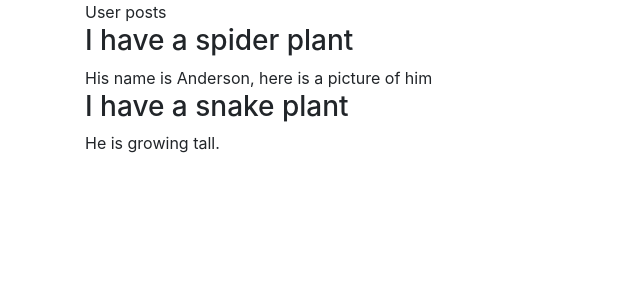
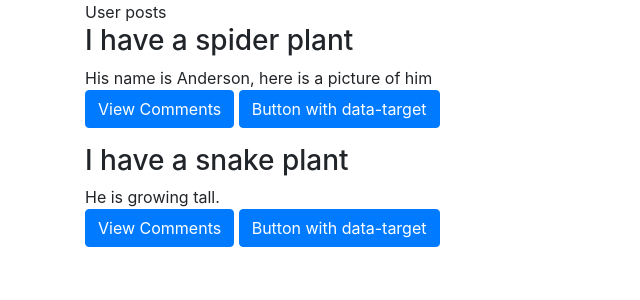
Before and after one commit to sbudisav/djangosite, a Django app: template profiles/templates/profiles/feed.html in a window 1280 px wide. Shown: the part 56-356 px from the top of the page, without its empty margins (0-640 px from the left). Run offline with Django 3.2, Linux system fonts and the light colour scheme; the template is opened without the code that fills it: values that come from a table or form of the project are taken from there, others are empty; data comes from the database, SQL or seed files in the repository; some libraries are stand-ins or nearby versions.

Commit message:
comments now visable

```diff
--- a/profiles/templates/profiles/feed.html
+++ b/profiles/templates/profiles/feed.html
@@ -2,9 +2,34 @@
 {% block content %}
 
   User posts <br>
+  <!-- Pass a comment count for display View Comments (4) -->
   {% for post in posts %}
     <h3> {{ post.title }} </h3>
     {{ post.text }} <br>
+
+  <p>
+    <a class="btn btn-primary" data-toggle="collapse" href="#collapseExample" role="button" aria-expanded="false" aria-controls="collapseExample">
+      View Comments
+    </a>
+    <button class="btn btn-primary" type="button" data-toggle="collapse" data-target="#collapseExample" aria-expanded="false" aria-controls="collapseExample">
+      Button with data-target
+    </button>
+  </p>
+  <div class="collapse" id="collapseExample">
+    <div class="card card-body">
+    {% for comment in post.comments.all %}
+      <div class="comment">
+        <div class="date">{{ comment.created_date }}</div>
+        <strong>{{ comment.author }}</strong>
+        <p>{{ comment.text|linebreaks }}</p>
+    </div>
+    {% empty %}
+    <p>No comments here yet :(</p>
+    {% endfor %}
+    </div>
+  </div>
+
+
   {% endfor %}
 
 {% endblock %}
```
Also changed, not shown: profiles/templates/profiles/user.html (+21 -1 lines).
